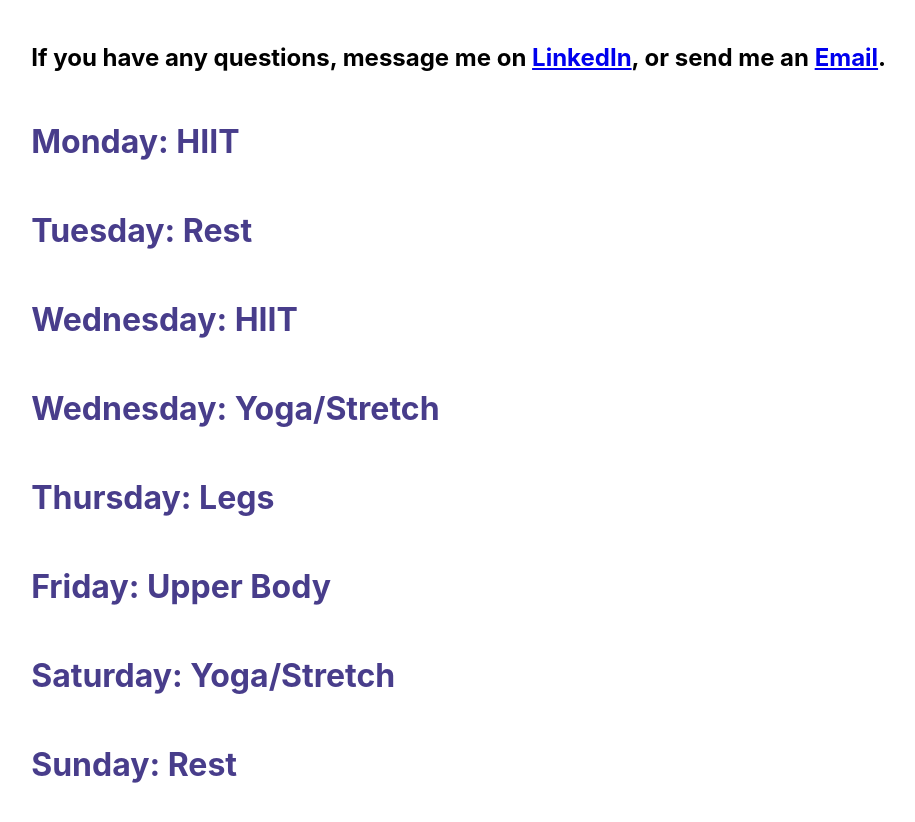
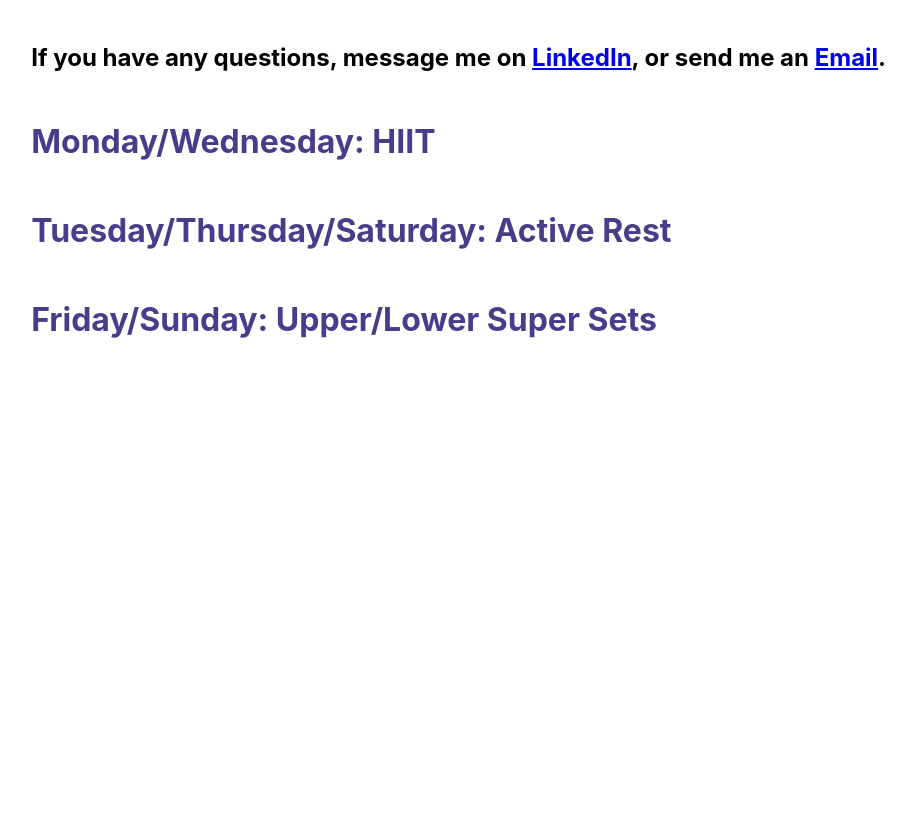
Before and after one commit to latoyaallen/the-first-30-back, a React (Create React App) app: page / in a window 1280 px wide. Shown: the part 1040-1862 px from the top of the page, without its empty margins (84-999 px from the left). After the commit the page ends 1429 px from the top, so only its background shows below. Built offline with nearby package versions, Linux system fonts and the light colour scheme.

Commit message:
Update workout schedule

```diff
--- a/src/components/WorkoutSchedule.js
+++ b/src/components/WorkoutSchedule.js
@@ -19,14 +19,9 @@ const styles = StyleSheet.create({
 
 const WorkoutSchedule = () => (
   <div>
-    <h1 className={css(styles.text)}>Monday: HIIT</h1>
-    <h1 className={css(styles.text)}>Tuesday: Rest</h1>
-    <h1 className={css(styles.text)}>Wednesday: HIIT</h1>
-    <h1 className={css(styles.text)}>Wednesday: Yoga/Stretch</h1>
-    <h1 className={css(styles.text)}>Thursday: Legs</h1>
-    <h1 className={css(styles.text)}>Friday: Upper Body</h1>
-    <h1 className={css(styles.text)}>Saturday: Yoga/Stretch</h1>
-    <h1 className={css(styles.text)}>Sunday: Rest</h1>
+    <h1 className={css(styles.text)}>Monday/Wednesday: HIIT</h1>
+    <h1 className={css(styles.text)}>Tuesday/Thursday/Saturday: Active Rest</h1>
+    <h1 className={css(styles.text)}>Friday/Sunday: Upper/Lower Super Sets</h1>
   </div>
 );
 
```
